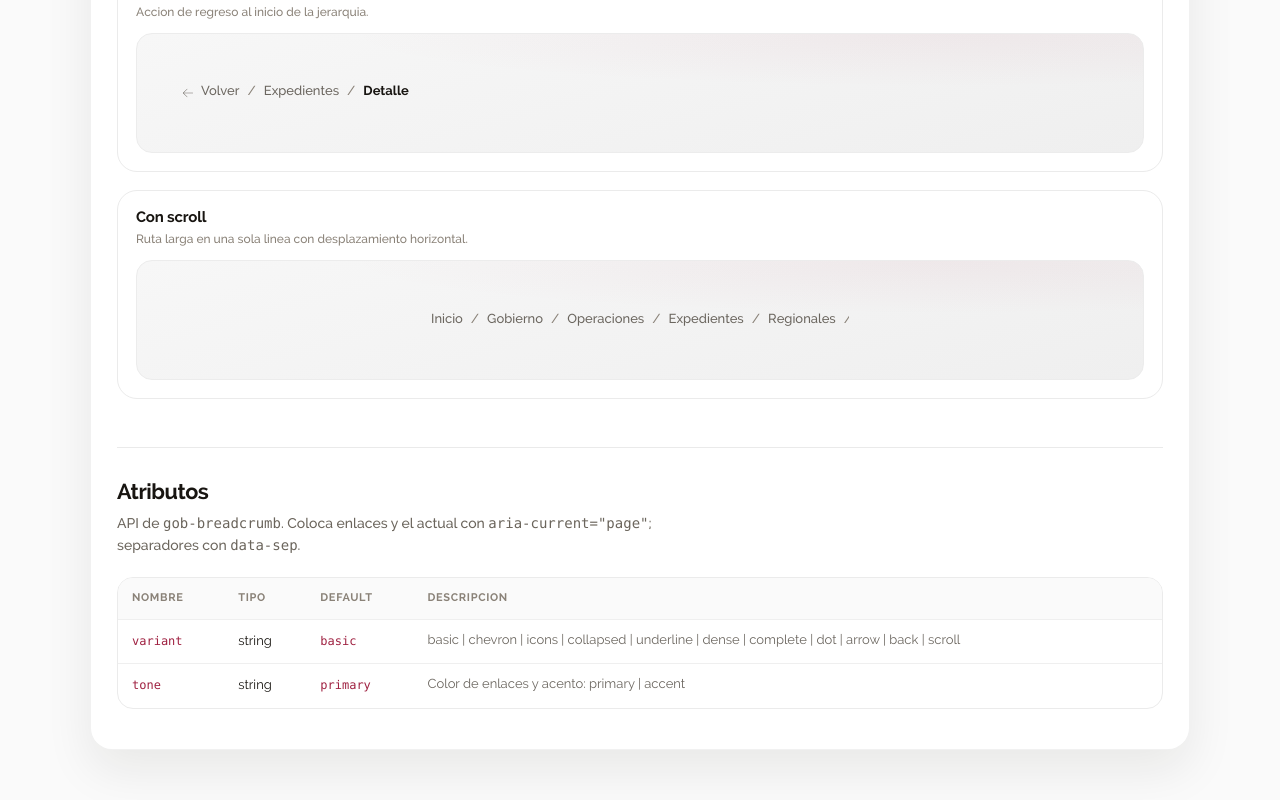
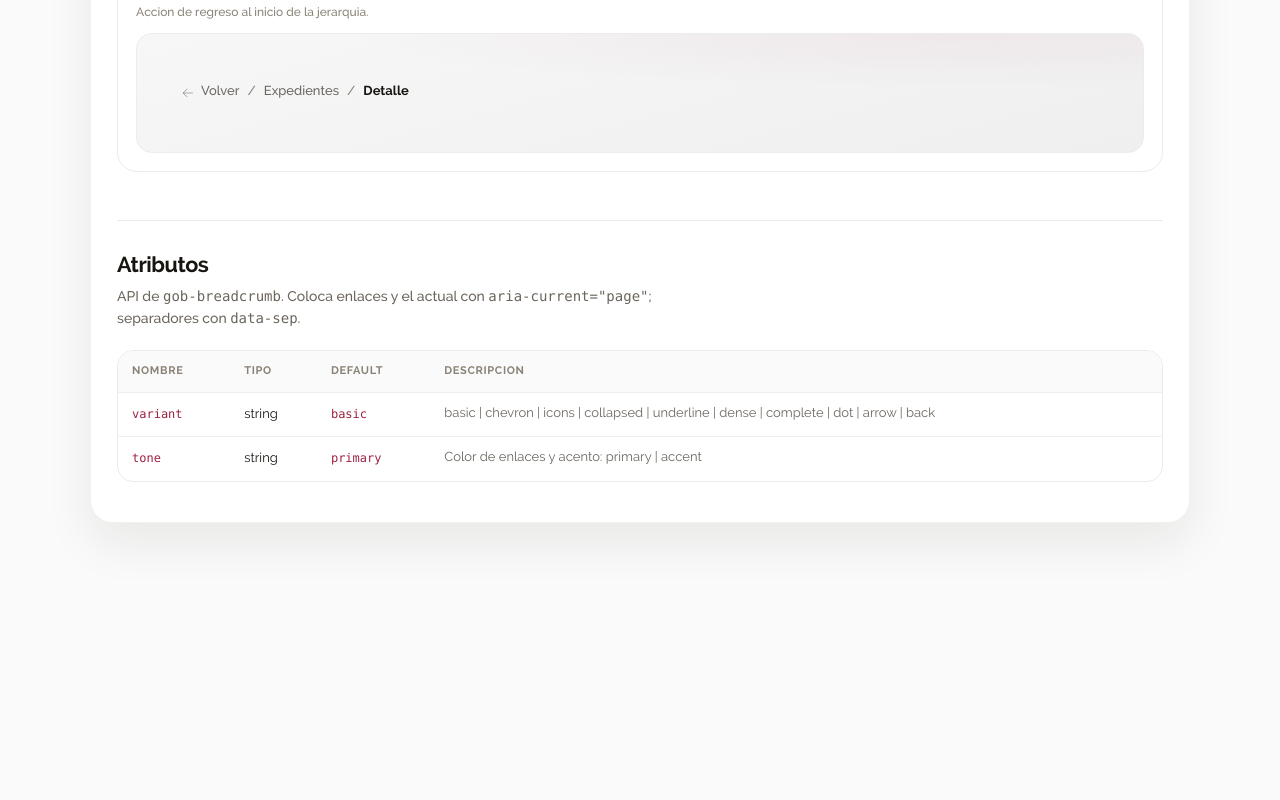
Before and after one commit to mariasan001/gob_ui, a Next.js app in the folder apps/web-next/: page /migas-de-pan in a window 1280 px wide. Shown: the part 2513-3313 px from the top of the page. After the commit the page ends 3092 px from the top, so only its background shows below. Built offline with nearby package versions, Linux system fonts and the light colour scheme.

Commit message:
Quita el ejemplo con scroll de Migas de pan
Co-authored-by: mariasan001 <mariasan001@users.noreply.github.com>

```diff
--- a/apps/web-next/src/app/migas-de-pan/breadcrumb-data.ts
+++ b/apps/web-next/src/app/migas-de-pan/breadcrumb-data.ts
@@ -84,12 +84,6 @@ export const BREADCRUMB_EXAMPLES: BreadcrumbExample[] = [
     description: 'Accion de regreso al inicio de la jerarquia.',
     variant: 'back',
   },
-  {
-    id: 'scroll',
-    title: 'Con scroll',
-    description: 'Ruta larga en una sola linea con desplazamiento horizontal.',
-    variant: 'scroll',
-  },
 ];
 
 export const BREADCRUMB_ATTRS = [
@@ -97,7 +91,7 @@ export const BREADCRUMB_ATTRS = [
     name: 'variant',
     type: 'string',
     defaultValue: 'basic',
-    body: 'basic | chevron | icons | collapsed | underline | dense | complete | dot | arrow | back | scroll',
+    body: 'basic | chevron | icons | collapsed | underline | dense | complete | dot | arrow | back',
   },
   {
     name: 'tone',
@@ -160,24 +154,6 @@ ${mark}
 ${i}<a href="#">Expedientes</a>
 ${mark}
 ${i}<strong aria-current="page">Detalle</strong>`;
-  }
-
-  if (example.variant === 'scroll') {
-    return `${i}<a href="#">Inicio</a>
-${mark}
-${i}<a href="#">Gobierno</a>
-${mark}
-${i}<a href="#">Operaciones</a>
-${mark}
-${i}<a href="#">Expedientes</a>
-${mark}
-${i}<a href="#">Regionales</a>
-${mark}
-${i}<a href="#">2026</a>
-${mark}
-${i}<a href="#">Trimestre 1</a>
-${mark}
-${i}<strong aria-current="page">EXP-1842-A</strong>`;
   }
 
   return `${i}<a href="#">Inicio</a>
--- a/apps/web-next/src/app/migas-de-pan/breadcrumb-demo.tsx
+++ b/apps/web-next/src/app/migas-de-pan/breadcrumb-demo.tsx
@@ -118,44 +118,6 @@ function crumbsFor(variant: BreadcrumbVariant) {
     );
   }
 
-  if (variant === 'scroll') {
-    return (
-      <>
-        <a href="#" className={local.crumb} onClick={(e) => e.preventDefault()}>
-          Inicio
-        </a>
-        <Sep variant={variant} />
-        <a href="#" className={local.crumb} onClick={(e) => e.preventDefault()}>
-          Gobierno
-        </a>
-        <Sep variant={variant} />
-        <a href="#" className={local.crumb} onClick={(e) => e.preventDefault()}>
-          Operaciones
-        </a>
-        <Sep variant={variant} />
-        <a href="#" className={local.crumb} onClick={(e) => e.preventDefault()}>
-          Expedientes
-        </a>
-        <Sep variant={variant} />
-        <a href="#" className={local.crumb} onClick={(e) => e.preventDefault()}>
-          Regionales
-        </a>
-        <Sep variant={variant} />
-        <a href="#" className={local.crumb} onClick={(e) => e.preventDefault()}>
-          2026
-        </a>
-        <Sep variant={variant} />
-        <a href="#" className={local.crumb} onClick={(e) => e.preventDefault()}>
-          Trimestre 1
-        </a>
-        <Sep variant={variant} />
-        <strong className={local.current} aria-current="page">
-          EXP-1842-A
-        </strong>
-      </>
-    );
-  }
-
   return (
     <>
       <a href="#" className={local.crumb} onClick={(e) => e.preventDefault()}>
@@ -181,10 +143,7 @@ export function BreadcrumbDemo({
   tone: BreadcrumbTone;
 }) {
   return (
-    <div
-      className={`${local.stageInner} ${example.variant === 'scroll' ? local.stageInnerScroll : ''}`}
-      style={BREADCRUMB_THEME_VARS[tone]}
-    >
+    <div className={local.stageInner} style={BREADCRUMB_THEME_VARS[tone]}>
       <gob-breadcrumb
         key={`${example.id}-${tone}`}
         variant={example.variant}
--- a/apps/web-next/src/app/migas-de-pan/breadcrumb.module.css
+++ b/apps/web-next/src/app/migas-de-pan/breadcrumb.module.css
@@ -81,12 +81,6 @@
   width: min(920px, 100%);
   display: flex;
   justify-content: center;
-}
-
-.stageInnerScroll {
-  justify-content: stretch;
-  max-width: 420px;
-  margin: 0 auto;
 }
 
 .crumb {
--- a/packages/ui-wc/src/components/breadcrumb/breadcrumb-constants.ts
+++ b/packages/ui-wc/src/components/breadcrumb/breadcrumb-constants.ts
@@ -9,7 +9,6 @@ export const BREADCRUMB_VARIANTS = [
   'dot',
   'arrow',
   'back',
-  'scroll',
 ] as const;
 
 export type BreadcrumbVariant = (typeof BREADCRUMB_VARIANTS)[number];
@@ -36,8 +35,7 @@ export function resolveBreadcrumbVariant(value: string | null): BreadcrumbVarian
     value === 'complete' ||
     value === 'dot' ||
     value === 'arrow' ||
-    value === 'back' ||
-    value === 'scroll'
+    value === 'back'
   ) {
     return value;
   }
--- a/packages/ui-wc/src/components/breadcrumb/breadcrumb-styles.ts
+++ b/packages/ui-wc/src/components/breadcrumb/breadcrumb-styles.ts
@@ -80,8 +80,7 @@ export const breadcrumbStyles = `
 .root[data-variant='icons'],
 .root[data-variant='collapsed'],
 .root[data-variant='complete'],
-.root[data-variant='back'],
-.root[data-variant='scroll'] {
+.root[data-variant='back'] {
   --gob-bc-sep: '/';
 }
 
@@ -115,13 +114,6 @@ export const breadcrumbStyles = `
   --gob-bc-radius: 12px;
   --gob-bc-bg: color-mix(in srgb, var(--gob-bc-accent) 6%, #fff);
   --gob-bc-border: color-mix(in srgb, var(--gob-bc-accent) 14%, transparent);
-}
-
-.root[data-variant='scroll'] {
-  flex-wrap: nowrap;
-  overflow-x: auto;
-  max-width: 100%;
-  scrollbar-width: thin;
 }
 
 :host([tone='primary']),
--- a/packages/ui-wc/src/types.ts
+++ b/packages/ui-wc/src/types.ts
@@ -145,8 +145,7 @@ export type BreadcrumbVariant =
   | 'complete'
   | 'dot'
   | 'arrow'
-  | 'back'
-  | 'scroll';
+  | 'back';
 
 export type GobBreadcrumbProps = React.HTMLAttributes<HTMLElement> & {
   variant?: BreadcrumbVariant;
```
